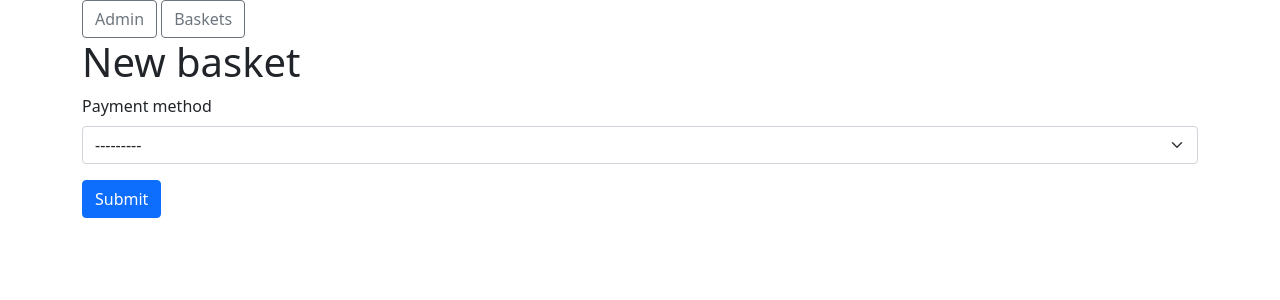
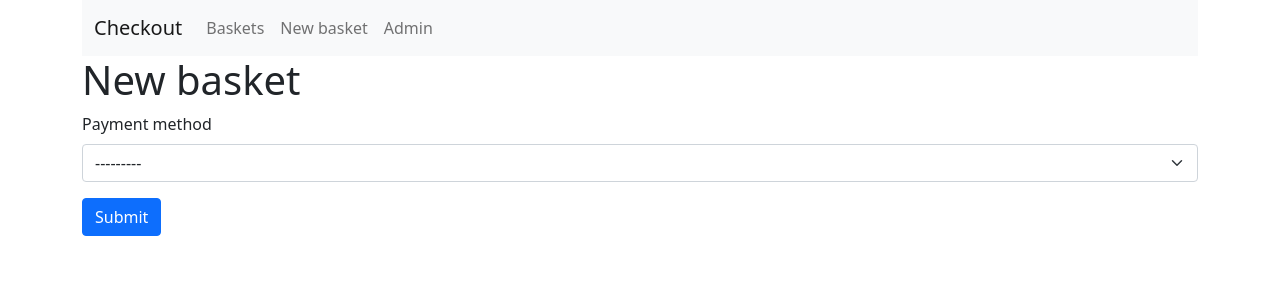
Before and after one commit to Crocmagnon/checkout, a Django app: page /purchase/new/ in a window 1280 px wide. Shown: the top 300 px of the page. Run offline with Django 3.2, Linux system fonts and the light colour scheme; the visitor is signed in with stand-in values (Sample User, id 1); data that the repository does not hold is empty; some libraries are stand-ins or nearby versions.

Commit message:
Add a real navbar

```diff
--- a/src/common/templates/common/base.html
+++ b/src/common/templates/common/base.html
@@ -11,10 +11,7 @@
     </head>
     <body>
         <div class="container">
-            {% if user.is_staff %}
-                <a href="{% url "admin:index" %}" class="btn btn-outline-secondary">Admin</a>
-                <a href="{% url "admin:purchase_basket_changelist" %}" class="btn btn-outline-secondary">Baskets</a>
-            {% endif %}
+            {% include "common/navbar.html" %}
             {% block content %}
             {% endblock %}
         </div>
--- /dev/null
+++ b/src/common/templates/common/navbar.html
@@ -0,0 +1,27 @@
+<nav class="navbar navbar-expand-lg navbar-light bg-light">
+    <div class="container-fluid">
+        <a class="navbar-brand" href="{% url "purchase:list" %}">Checkout</a>
+        <button class="navbar-toggler" type="button" data-bs-toggle="collapse" data-bs-target="#navbarSupportedContent" aria-controls="navbarSupportedContent" aria-expanded="false" aria-label="Toggle navigation">
+            <span class="navbar-toggler-icon"></span>
+        </button>
+        <div class="collapse navbar-collapse" id="navbarSupportedContent">
+            <ul class="navbar-nav me-auto mb-2 mb-lg-0">
+                {% if perms.purchase.can_view_basket %}
+                    <li class="nav-item">
+                        <a href="{% url "purchase:list" %}" class="nav-link">Baskets</a>
+                    </li>
+                {% endif %}
+                {% if perms.purchase.can_add_basket %}
+                    <li class="nav-item">
+                        <a href="{% url "purchase:new" %}" class="nav-link">New basket</a>
+                    </li>
+                {% endif %}
+                {% if user.is_staff %}
+                    <li class="nav-item">
+                        <a class="nav-link" href="{% url "admin:index" %}">Admin</a>
+                    </li>
+                {% endif %}
+            </ul>
+        </div>
+    </div>
+</nav>
```
